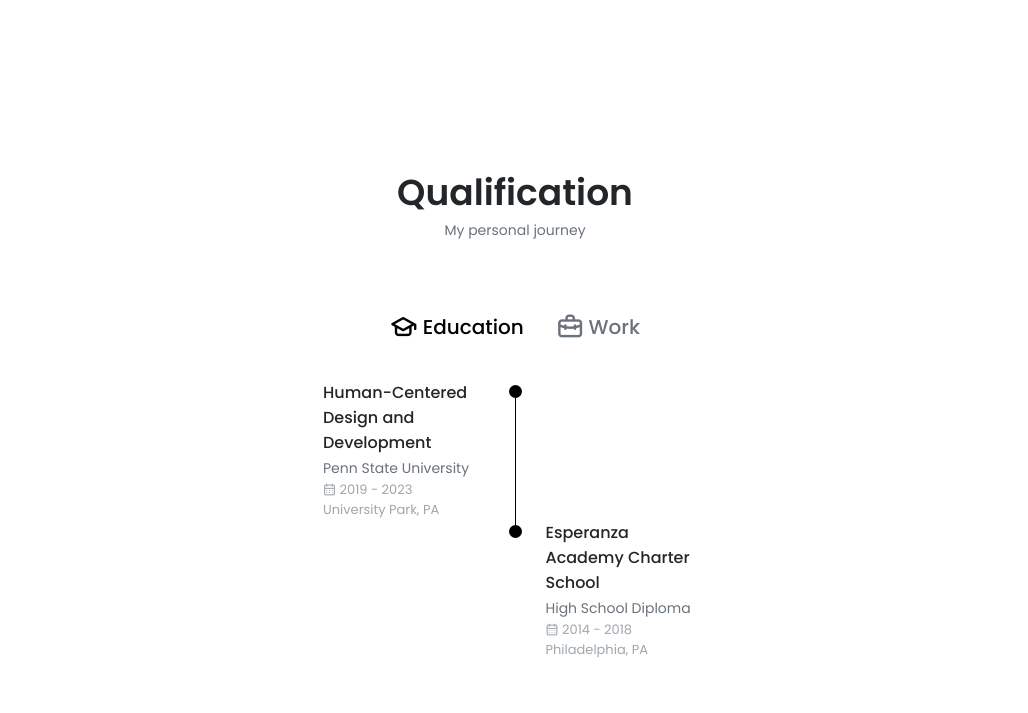
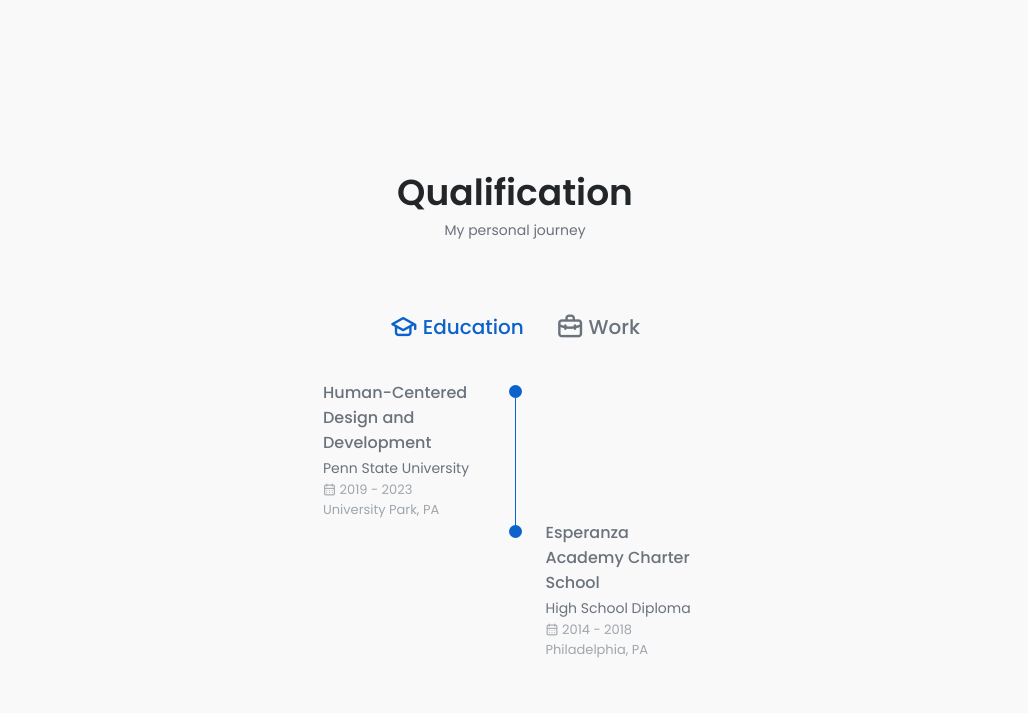
Before and after one commit to reyes-edwin/portfolio, a website built with webpack: page index.html in a window 1280 px wide. Shown: the part 2087-2800 px from the top of the page, without its empty margins (125-1153 px from the left). Built offline with nearby package versions, Linux system fonts and the light colour scheme.

Commit message:
edit theme

```diff
--- a/src/stylesheets/style.css
+++ b/src/stylesheets/style.css
@@ -9,19 +9,19 @@
 
   /* HSL color mode */
   /* --first-color: hsl(var(--hue-color), 69%, 61%); */
-  --first-color: #000;
+  --first-color: #0c62cb;
   /* --first-color-second: hsl(var(--hue-color), 69%, 61%); */
   --first-color-second: #000;
-  --first-color-alt: hsl(var(--hue-color), 57%, 53%);
-  --first-color-lighter: hsl(var(--hue-color), 92%, 85%);
+  --first-color-alt:#074ca1 ;
+  --first-color-lighter: #074ca1;
   --title-color: hsl(var(--hue-color), 8%, 15%);
   --text-color: hsl(var(--hue-color), 8%, 45%);
   --text-color-light: hsl(var(--hue-color), 8%, 65%);
   --input-color: hsl(var(--hue-color), 70%, 96%);
-  --body-color: hsl(var(--hue-color), 60%, 99%);
+  --body-color: #f9f9f9;
   --scroll-bar-color: hsl(var(--hue-color), 12%, 90%);
   --scroll-thumb-color: hsl(var(--hue-color), 12%, 80%);
-  --container-color: #fff;
+  --container-color: #f9f9f9;
 
   /*========== Font and typography ==========*/
   --body-font: "Poppins", sans-serif;
@@ -122,7 +122,6 @@ body {
 
 h1,
 h2,
-h3,
 h4 {
   color: var(--title-color);
   font-weight: var(--font-semi-bold);
@@ -463,6 +462,7 @@ button:hover {
 .skills__name {
   font-size: var(--small-font-size);
   font-weight: var(--font-medium);
+  color: #fff;
   padding: 0.25rem 0.5rem;
   border-radius: 0.25rem;
   background-color: var(--first-color);
```
